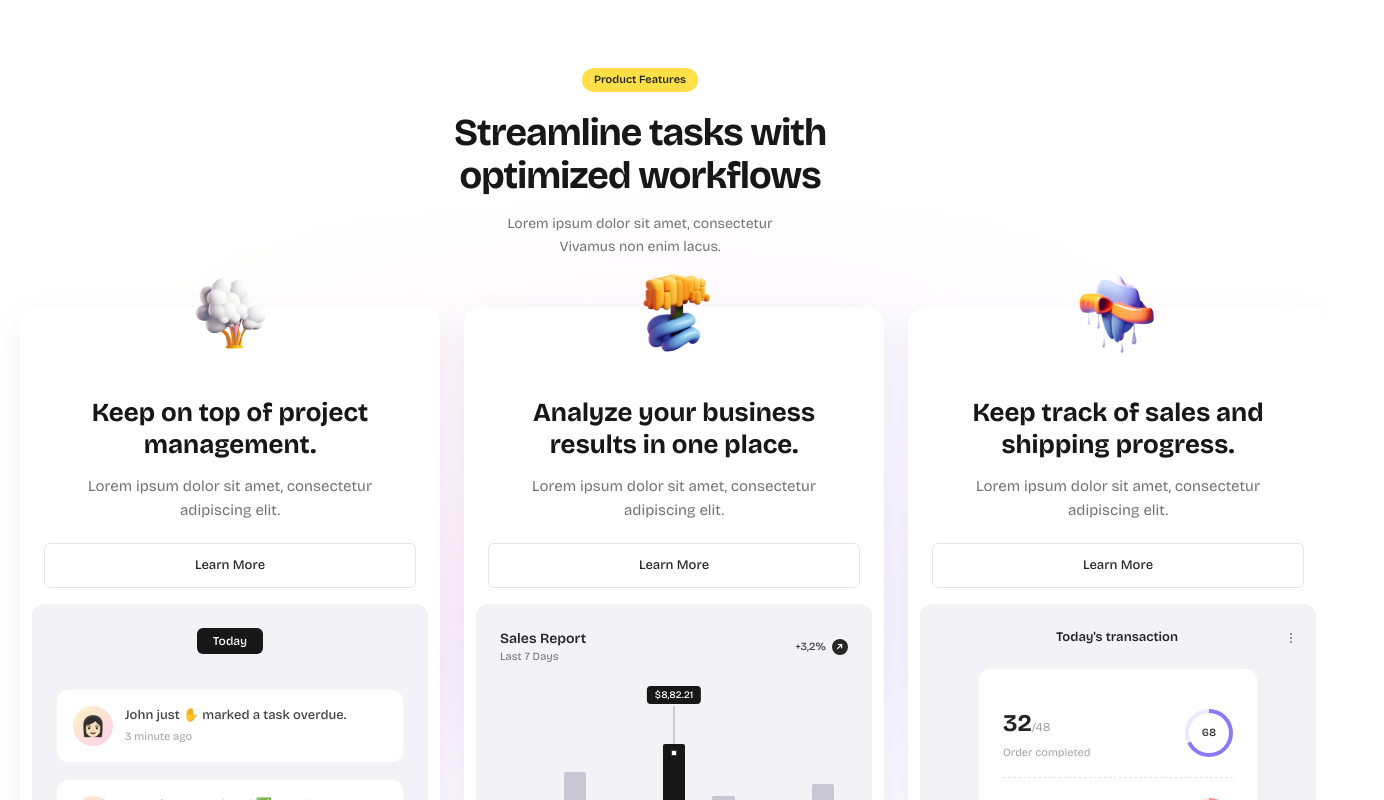
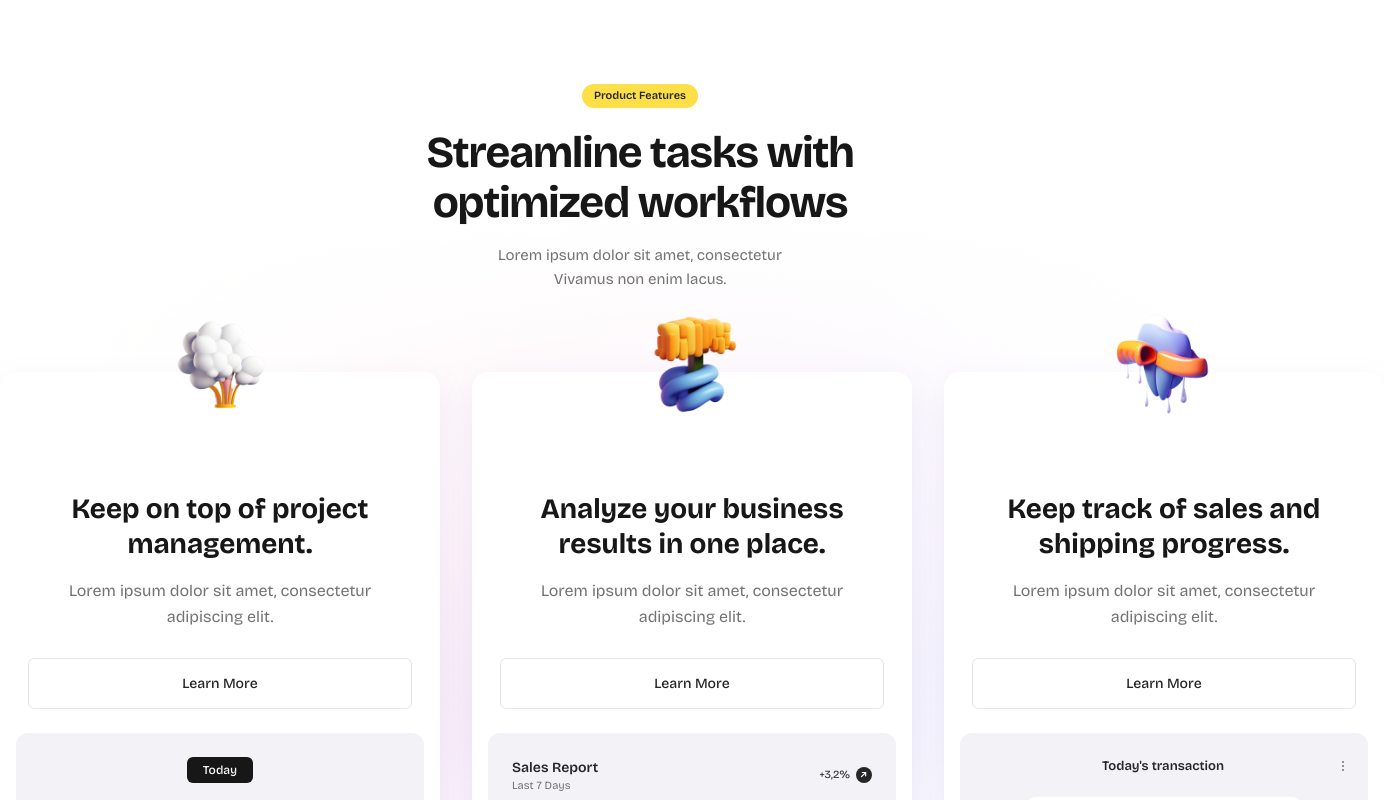
Before and after one commit to priyansh-kevalon/Otake-Website-Design, a React (Vite) app in the folder Otake-Frontend/: page / in a window 1280 px wide. Shown: the part 1380-2180 px from the top of the page, 1384 px wide, since content can reach past the window. Built offline with nearby package versions, Linux system fonts and the light colour scheme.

Commit message:
style: update dimensions and spacing in ProductFeatures and Pricing sections for improved layout and aesthetics

```diff
--- a/Otake-Frontend/src/components/sections/ProductFeatures.jsx
+++ b/Otake-Frontend/src/components/sections/ProductFeatures.jsx
@@ -206,58 +206,58 @@ const FEATURES = [
 function ProductFeatures() {
   return (
     <section id="features" className="otake-features w-full scroll-mt-6">
-      <div className="mx-auto w-full max-w-[1240px] px-6 py-16 sm:px-8 lg:py-20 xl:px-0 xl:py-24">
-        <div className="mx-auto max-w-[640px] text-center">
+      <div className="mx-auto w-full max-w-[1320px] px-6 py-16 sm:px-8 lg:py-24 xl:px-0 xl:py-28">
+        <div className="mx-auto max-w-[680px] text-center">
           <span className="inline-block rounded-full bg-yellow-300 px-3 py-1 text-[12px] font-semibold text-neutral-800 sm:text-[11px]">
             Product Features
           </span>
-          <h2 className="mt-5 text-[28px] font-bold leading-[1.12] tracking-tight text-neutral-900 sm:text-[34px] lg:text-[38px]">
+          <h2 className="mt-5 text-[30px] font-bold leading-[1.12] tracking-tight text-neutral-900 sm:text-[38px] lg:text-[44px]">
             Streamline tasks with
             <br />
             optimized workflows
           </h2>
-          <p className="mt-4 text-[14px] leading-relaxed text-neutral-500">
+          <p className="mt-4 text-[15px] leading-relaxed text-neutral-500">
             Lorem ipsum dolor sit amet, consectetur
             <br />
             Vivamus non enim lacus.
           </p>
         </div>
 
-        <div className="mx-auto mt-16 grid w-full grid-cols-1 justify-items-center gap-6 md:grid-cols-3 xl:mt-12 xl:grid-cols-[repeat(3,420px)]">
+        <div className="mx-auto mt-24 grid w-full grid-cols-1 justify-items-center gap-8 md:grid-cols-3 xl:mt-20 xl:grid-cols-[repeat(3,440px)]">
           {FEATURES.map((feature) => (
             <article
               key={feature.key}
-              className="relative flex h-[620px] w-full max-w-[420px] flex-col overflow-visible rounded-[16px] bg-white shadow-[0_12px_30px_rgba(150,130,200,0.13)]"
+              className="relative flex h-[660px] w-full max-w-[440px] flex-col overflow-visible rounded-[16px] bg-white shadow-[0_12px_30px_rgba(150,130,200,0.13)]"
             >
               <span
-                className="pointer-events-none absolute -top-10 left-1/2 z-10 -translate-x-1/2"
+                className="pointer-events-none absolute -top-16 left-1/2 z-10 -translate-x-1/2"
                 aria-hidden="true"
               >
                 <img
                   src={feature.key === 'project' ? '/images/product-feature-cloud.png' : feature.key === 'analytics' ? '/images/product-feature-analytics.png' : '/images/product-feature-sales.png'}
                   alt=""
-                  className="h-[88px] w-[88px] object-contain"
+                  className="h-[108px] w-[108px] object-contain"
                 />
               </span>
 
-              <div className="px-4 pb-4 pt-[90px] text-center xl:px-6">
-                <h3 className="text-[20px] font-bold leading-[1.25] text-neutral-900 sm:text-[22px] xl:text-[26px]">
+              <div className="px-5 pb-4 pt-[120px] text-center xl:px-7">
+                <h3 className="text-[22px] font-bold leading-[1.25] text-neutral-900 sm:text-[24px] xl:text-[28px]">
                   {feature.heading}
                 </h3>
-                <p className="mt-3 text-[15px] leading-relaxed text-neutral-500">
+                <p className="mt-4 text-[16px] leading-relaxed text-neutral-500">
                   Lorem ipsum dolor sit amet, consectetur
                   <br />
                   adipiscing elit.
                 </p>
                 <button
                   type="button"
-                  className="mt-5 w-full rounded-md border border-neutral-200 px-3 py-3 text-[13px] font-medium text-neutral-800 transition-colors hover:bg-neutral-50 focus:outline-none focus-visible:ring-2 focus-visible:ring-pink-300"
+                  className="mt-7 w-full rounded-md border border-neutral-200 px-3 py-3.5 text-[14px] font-medium text-neutral-800 transition-colors hover:bg-neutral-50 focus:outline-none focus-visible:ring-2 focus-visible:ring-pink-300"
                 >
                   Learn More
                 </button>
               </div>
 
-              <div className="flex min-h-0 flex-1 flex-col px-3 pb-4">
+              <div className="mt-2 flex min-h-0 flex-1 flex-col px-4 pb-5">
                 {feature.dashboard}
               </div>
             </article>
--- a/Otake-Frontend/src/pages/Pricing.jsx
+++ b/Otake-Frontend/src/pages/Pricing.jsx
@@ -428,7 +428,7 @@ function Pricing() {
               src="/images/solutions-cloud-decoration.png"
               alt=""
               aria-hidden="true"
-              className="pointer-events-none absolute left-[42%] top-[64%] z-10 hidden h-16 w-16 -translate-x-1/2 object-contain lg:block"
+              className="pointer-events-none absolute left-[42%] top-[64%] z-10 hidden h-20 w-20 -translate-x-1/2 object-contain lg:block"
             />
             {/* Left Column: Copy */}
             <div>
```
